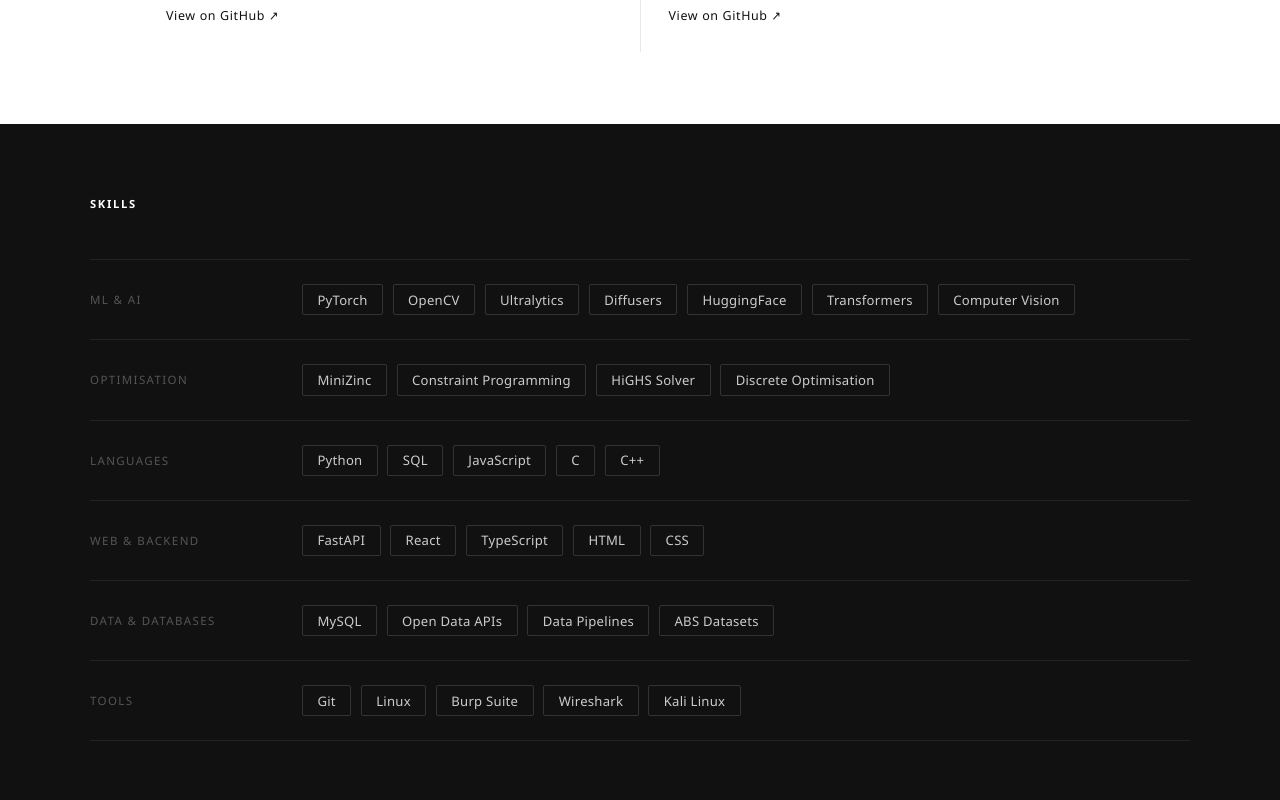
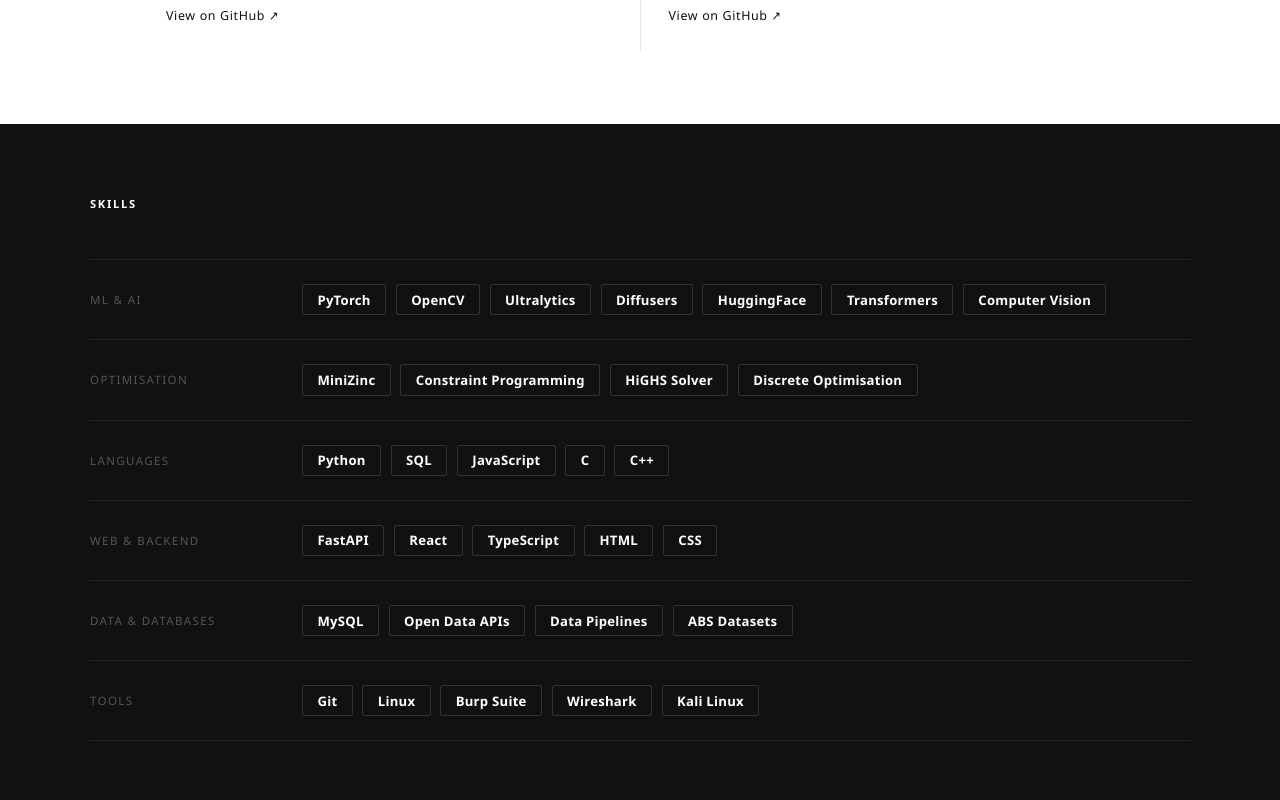
Before and after one commit to Ratch03/Portfolio, a React (Vite) app: page / in a window 1280 px wide. Shown: the part 1760-2560 px from the top of the page. Built offline with nearby package versions, Linux system fonts and the light colour scheme.

Commit message:
Refactor Skills component with styled JSX

```diff
--- a/src/components/Skills.tsx
+++ b/src/components/Skills.tsx
@@ -1,112 +1,44 @@
 const skills = [
-  {
-    category: 'ML & AI',
-    items: [
-      'PyTorch',
-      'OpenCV',
-      'Ultralytics',
-      'Diffusers',
-      'HuggingFace',
-      'Transformers',
-      'Computer Vision',
-    ],
-  },
-  {
-    category: 'Optimisation',
-    items: [
-      'MiniZinc',
-      'Constraint Programming',
-      'HiGHS Solver',
-      'Discrete Optimisation',
-    ],
-  },
+  { category: 'ML & AI', items: ['PyTorch', 'OpenCV', 'Ultralytics', 'Diffusers', 'HuggingFace', 'Transformers', 'Computer Vision'] },
+  { category: 'Optimisation', items: ['MiniZinc', 'Constraint Programming', 'HiGHS Solver', 'Discrete Optimisation'] },
   { category: 'Languages', items: ['Python', 'SQL', 'JavaScript', 'C', 'C++'] },
-  {
-    category: 'Web & Backend',
-    items: ['FastAPI', 'React', 'TypeScript', 'HTML', 'CSS'],
-  },
-  {
-    category: 'Data & Databases',
-    items: ['MySQL', 'Open Data APIs', 'Data Pipelines', 'ABS Datasets'],
-  },
-  {
-    category: 'Tools',
-    items: ['Git', 'Linux', 'Burp Suite', 'Wireshark', 'Kali Linux'],
-  },
-];
+  { category: 'Web & Backend', items: ['FastAPI', 'React', 'TypeScript', 'HTML', 'CSS'] },
+  { category: 'Data & Databases', items: ['MySQL', 'Open Data APIs', 'Data Pipelines', 'ABS Datasets'] },
+  { category: 'Tools', items: ['Git', 'Linux', 'Burp Suite', 'Wireshark', 'Kali Linux'] },
+]
 
 const Skills = () => {
   return (
-    <section
-      id="skills"
-      style={{
-        padding: '4.5rem 3rem',
-        background: '#111',
-        maxWidth: '100%',
-        margin: '0 auto',
-      }}
-    >
-      <div style={{ maxWidth: '1100px', margin: '0 auto' }}>
-        <p
-          style={{
-            fontSize: '0.7rem',
-            letterSpacing: '0.15em',
-            textTransform: 'uppercase',
-            color: '#fff',
-            marginBottom: '3rem',
-            fontWeight: 700,
-          }}
-        >
-          Skills
-        </p>
-        <div style={{ display: 'flex', flexDirection: 'column', gap: '0' }}>
-          {skills.map((group) => (
-            <div
-              key={group.category}
-              style={{
-                display: 'grid',
-                gridTemplateColumns: '180px 1fr',
-                gap: '2rem',
-                alignItems: 'center',
-                padding: '1.5rem 0',
-                borderTop: '0.5px solid #222',
-              }}
-            >
-              <p
-                style={{
-                  fontSize: '0.72rem',
-                  letterSpacing: '0.12em',
-                  textTransform: 'uppercase',
-                  color: '#555',
-                  margin: 0,
-                }}
-              >
-                {group.category}
-              </p>
+    <>
+      <style>{`
+        .skills-section { padding: 4.5rem 3rem; background: #111; width: 100%; }
+        .skills-inner { max-width: 1100px; margin: 0 auto; }
+        .skill-row { display: grid; grid-template-columns: 180px 1fr; gap: 2rem; align-items: center; padding: 1.5rem 0; border-top: 0.5px solid #222; }
+        @media (max-width: 600px) {
+          .skills-section { padding: 3rem 1.25rem; }
+          .skill-row { grid-template-columns: 1fr; gap: 0.75rem; padding: 1.25rem 0; }
+        }
+      `}</style>
+      <section id="skills" className="skills-section">
+        <div className="skills-inner">
+          <p style={{ fontSize: '0.7rem', letterSpacing: '0.15em', textTransform: 'uppercase', color: '#fff', marginBottom: '3rem', fontWeight: 700 }}>Skills</p>
+          <div style={{ display: 'flex', flexDirection: 'column' }}>
+            {skills.map(group => (
+              <div key={group.category} className="skill-row">
+                <p style={{ fontSize: '0.72rem', letterSpacing: '0.12em', textTransform: 'uppercase', color: '#555', margin: 0 }}>{group.category}</p>
                 <div style={{ display: 'flex', flexWrap: 'wrap', gap: '0.6rem' }}>
-                {group.items.map((item) => (
-                  <span
-                    key={item}
-                    style={{
-                      fontSize: '0.82rem',
-                      padding: '0.35rem 0.9rem',
-                      border: '0.5px solid #333',
-                      color: '#ccc',
-                      borderRadius: '2px',
-                      letterSpacing: '0.02em',
-                    }}
-                  >
-                    {item}
-                  </span>
+                  {group.items.map(item => (
+                    <span key={item} style={{ fontSize: '0.82rem', padding: '0.35rem 0.9rem', border: '0.5px solid #333', color: '#fff', borderRadius: '2px', letterSpacing: '0.02em', fontWeight: 700 }}>{item}</span>
                   ))}
                 </div>
               </div>
             ))}
-          <div style={{ borderTop: '0.5px solid #222', paddingTop: '0' }} />
+            <div style={{ borderTop: '0.5px solid #222' }} />
           </div>
         </div>
       </section>
-  );
-};
+    </>
+  )
+}
 
-export default Skills;
+export default Skills
```
Lines whose indentation alone changed are shown as unchanged.
